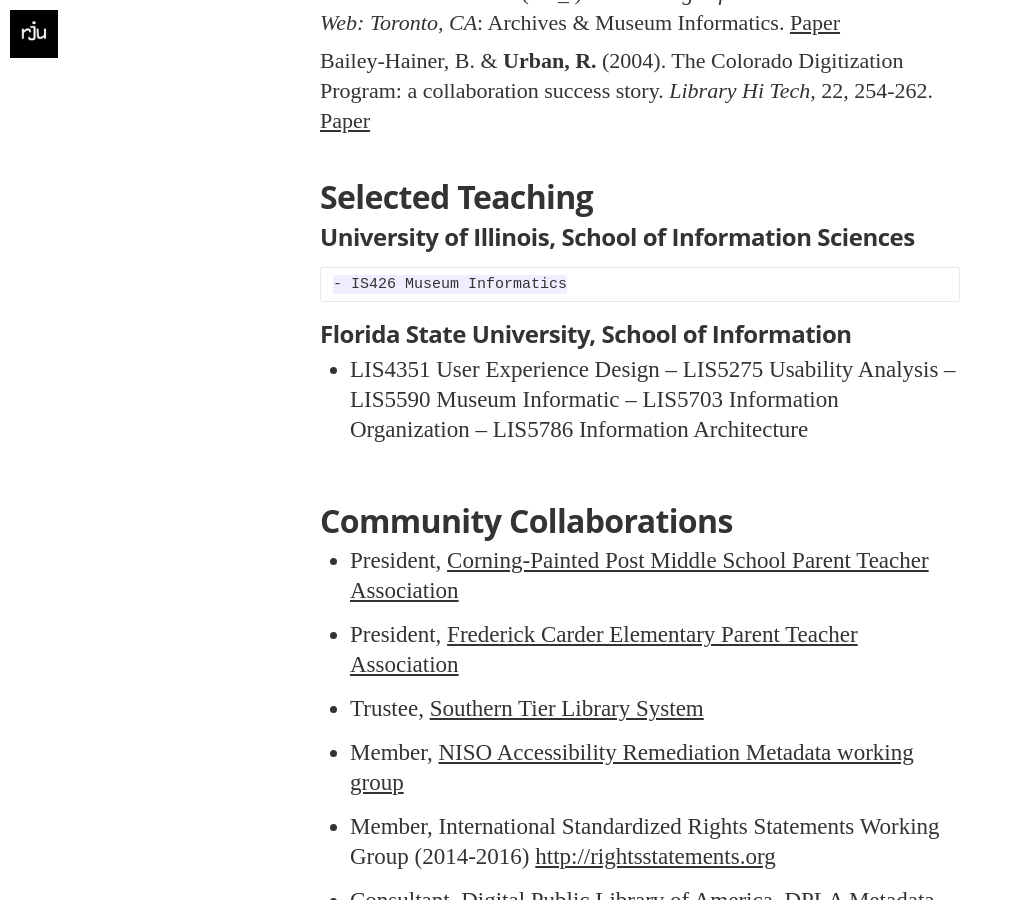
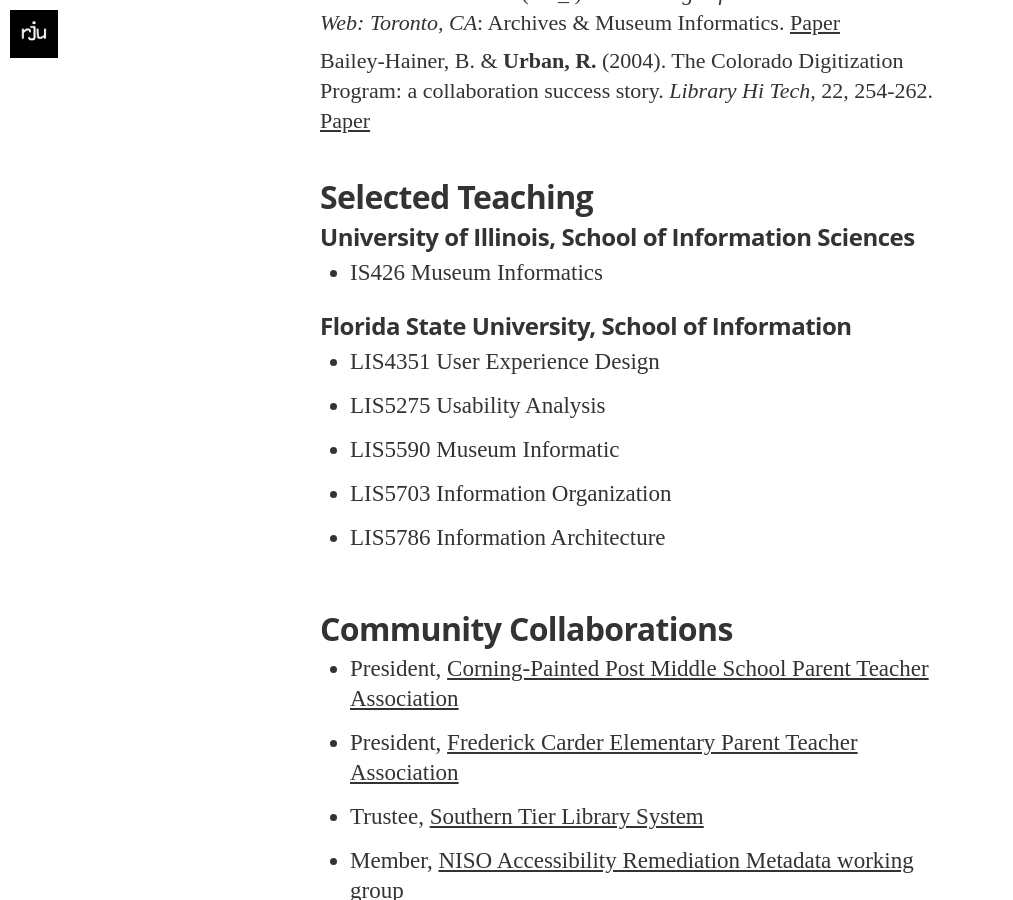
Before and after one commit to musebrarian/musebrarian.github.io, a Jekyll site: the page built from experience.md, in a window 1280 px wide and 900 px high, scrolled down 2254 px. Shown: the whole window, without its empty margins (0-1013 px from the left). Built offline with Jekyll 4.4.1, drawn with Linux system fonts in a browser that asks for light colours; nearby versions of some CDN libraries; some web fonts are replaced.

```diff
--- a/experience.md
+++ b/experience.md
@@ -57,15 +57,15 @@ Bailey-Hainer, B. & **Urban, R.** (2004). The Colorado Digitization Program: a c
 
 ### University of Illinois, School of Information Sciences
 
-	- IS426 Museum Informatics
+- IS426 Museum Informatics
 
 ### Florida State University, School of Information
 
 - LIS4351 User Experience Design
-– LIS5275 Usability Analysis
-– LIS5590 Museum Informatic
-– LIS5703 Information Organization
-– LIS5786 Information Architecture
+- LIS5275 Usability Analysis
+- LIS5590 Museum Informatic
+- LIS5703 Information Organization
+- LIS5786 Information Architecture
 
 ## Community Collaborations
 - President, [Corning-Painted Post Middle School Parent Teacher Association](https://cppms.givebacks.com/)
```
